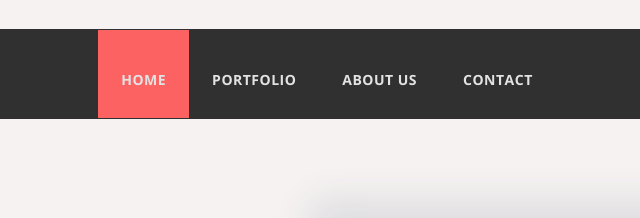
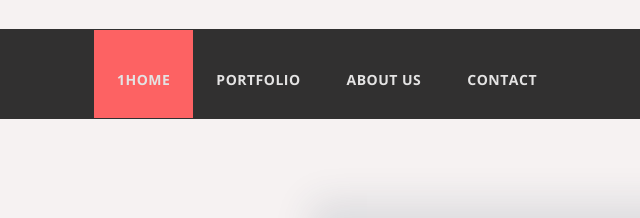
Before and after one commit to ikarmash/agency_maket, a plain HTML site: page index.html in a window 1280 px wide. Shown: the top 218 px of the page, 313-953 px from the left. Drawn offline with nearby package versions, Linux system fonts and the light colour scheme; grey boxes are pictures that could not be loaded.

Commit message:
new letter

```diff
--- a/index.html
+++ b/index.html
@@ -18,8 +18,9 @@
         <header class="header">
             <nav>
                 <ul class="menu">
-                    <li class="menu__li"><a href="#" class="menu__link menu__link__active">home</a></li>
-                    <li class="menu__li"><a href="#" class="menu__link">portfolio</a></li>
+                    <li class="menu__li"><a href="#" class="menu__link menu__link__active">1home</a></li>
+                    <li class="menu__li"><a href="#" class="menu__link">
+                        portfolio</a></li>
                     <li class="menu__li"><a href="#" class="menu__link">about us</a></li>
                     <li class="menu__li"><a href="#" class="menu__link">contact</a></li>
                 </ul>
```
